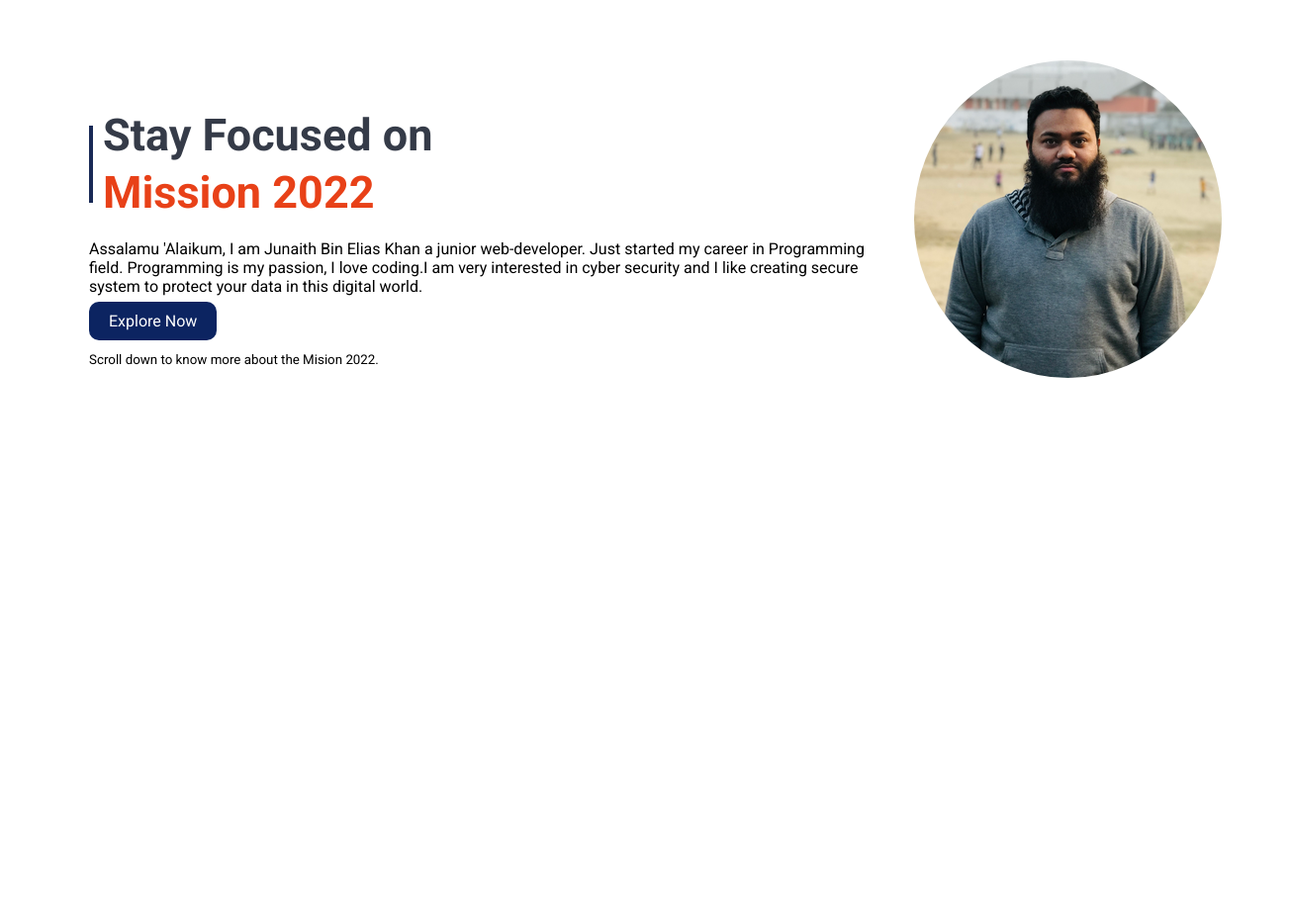
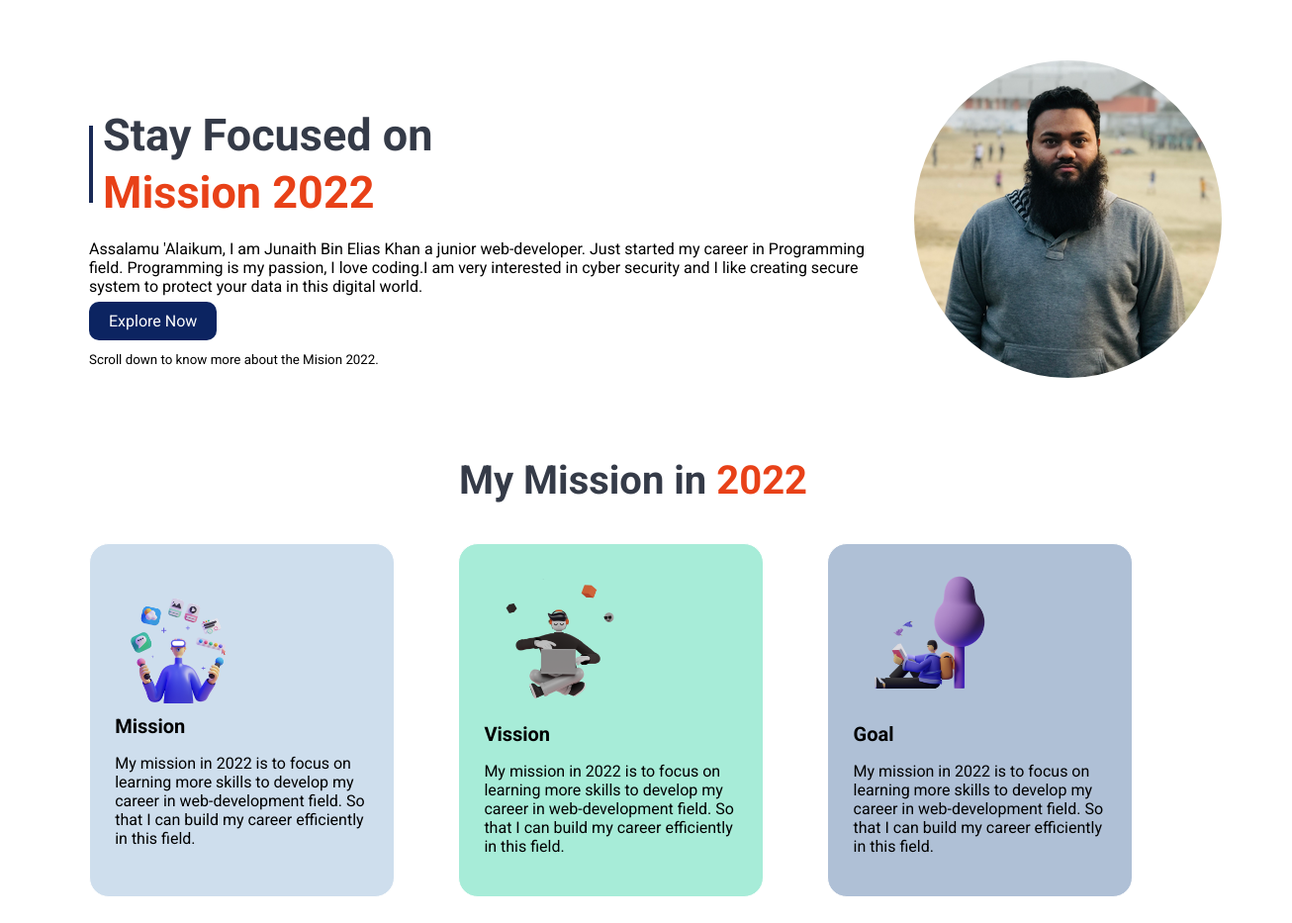
Before and after one commit to Junaith1994/my-portfolio-website, a plain HTML site: page index.html in a window 1280 px wide. Shown: the whole page at 99% size, 1306 px wide, since content can reach past the window. Before the commit the page ends 800 px from the top, so only its background shows below. Drawn offline with Linux system fonts and the light colour scheme.

Commit message:
Mission 2022 section added

```diff
--- a/index.html
+++ b/index.html
@@ -28,5 +28,30 @@
             <img src="images/junaith_7677.png" alt="junaith">
         </div>
     </section>
+    <section classs="mission-vission-goal">
+        <h3><span class="title-part1">My Mission in</span> <span class="title-year">2022</span></h3>
+        <div class="row">
+            <div class="row-child-1">
+                <img src="images/illustrators/illustrator-1.png" alt="illustrator-1">
+                <br>
+                <span class="title"><b>Mission</b></span>
+                <p>My mission in 2022 is to focus on learning more skills to develop my career in web-development field. So that I can build my career efficiently in this field.</p>
+            </div>
+            <div class="row-child-2">
+                <img src="images/illustrators/illustrator-2.png" alt="illustrator-2">
+                <br>
+                <span class="title"><b>Vission</b></span>
+                <p>My mission in 2022 is to focus on learning more skills to develop my career in web-development field. So that I can
+                    build my career efficiently in this field.</p>
+            </div>
+            <div class="row-child-3">
+                <img src="images/illustrators/illustrator-3.png" alt="illustrator-3">
+                <br>
+                <span class="title"><b>Goal</b></span>
+                <p>My mission in 2022 is to focus on learning more skills to develop my career in web-development field. So that I can
+                    build my career efficiently in this field.</p>
+            </div>
+        </div>
+    </section>
 </body>
 </html>
--- a/style.css
+++ b/style.css
@@ -45,3 +45,70 @@ h2 {
     border-radius: 50%;
     margin-left: 5%;
 }
+
+.row {
+    margin: 2%;
+    display: flex;
+    width: 100%
+}
+
+.title-part1 {
+    color: #353b48;
+}
+.title-year {
+    color: #e84118;
+}
+
+h3 {
+    font-size: 40px;
+    text-align: center;
+}
+
+.title {
+    font-size: 20px;
+}
+
+.row-child-1 {
+    width: 20%;
+    background-color: #c8daebe0;
+    margin-left: 5%;
+    padding: 2%;
+    text-align: left;
+    border: 1px solid white;
+    border-radius: 20px;
+}
+
+.row-child-1 img {
+    width: 150px;
+    object-fit: contain;
+}
+
+.row-child-2 {
+    width: 20%;
+    background-color: #a7ecd8;
+    margin-left: 5%;
+    padding: 2%;
+    text-align: left;
+    border: 1px solid white;
+    border-radius: 20px;
+}
+
+.row-child-2 img {
+    width: 150px;
+    object-fit: contain;
+}
+
+.row-child-3 {
+    width: 20%;
+    background-color: #afc0d6;
+    margin-left: 5%;
+    padding: 2%;
+    text-align: left;
+    border: 1px solid white;
+    border-radius: 20px;
+}
+
+.row-child-3 img {
+    width: 150px;
+    object-fit: contain;
+}
```
Also changed, not shown: images/Develop  without limits.png (added), images/illustrators/illustrator-1.png (added), images/illustrators/illustrator-2.png (added), images/illustrators/illustrator-3.png (added).
